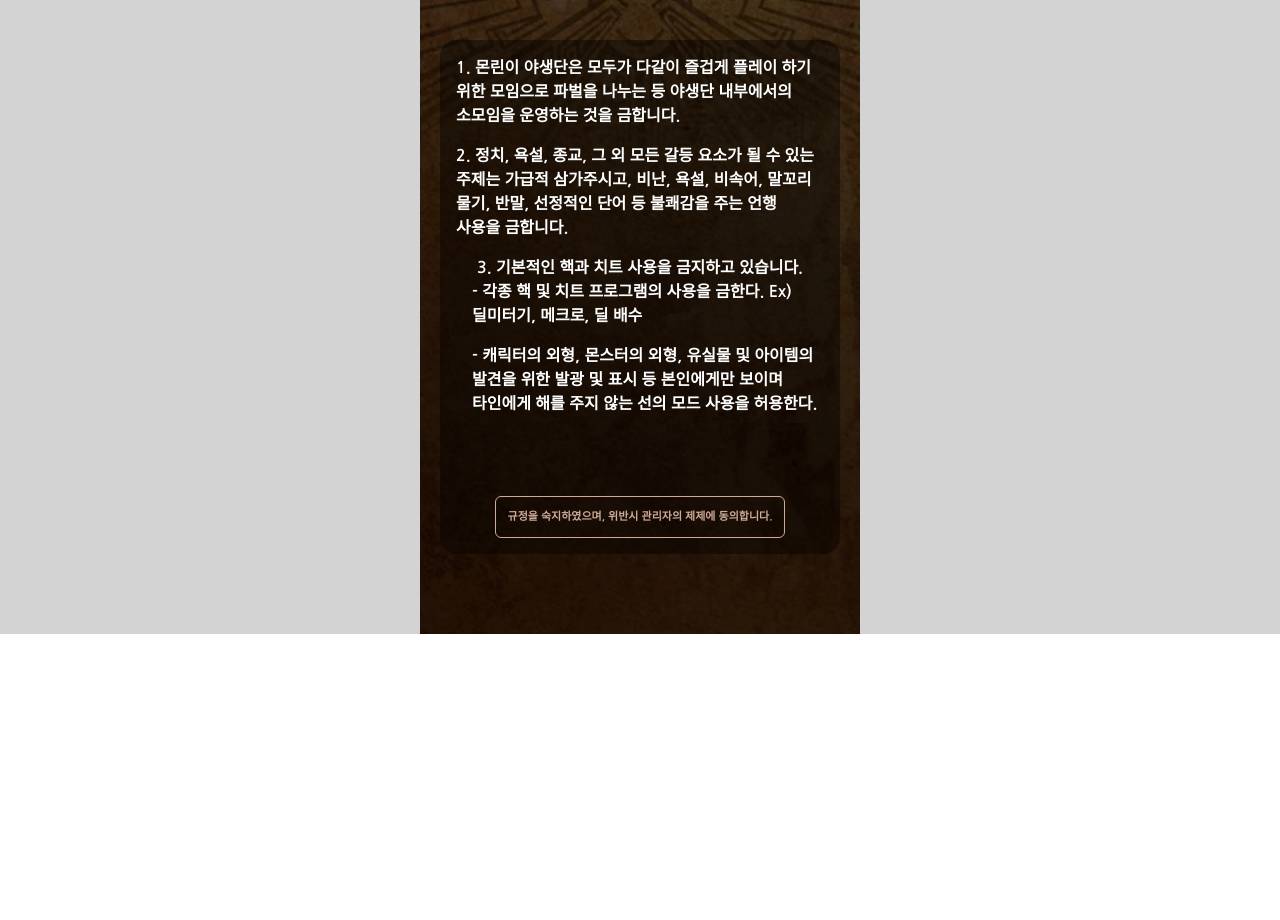
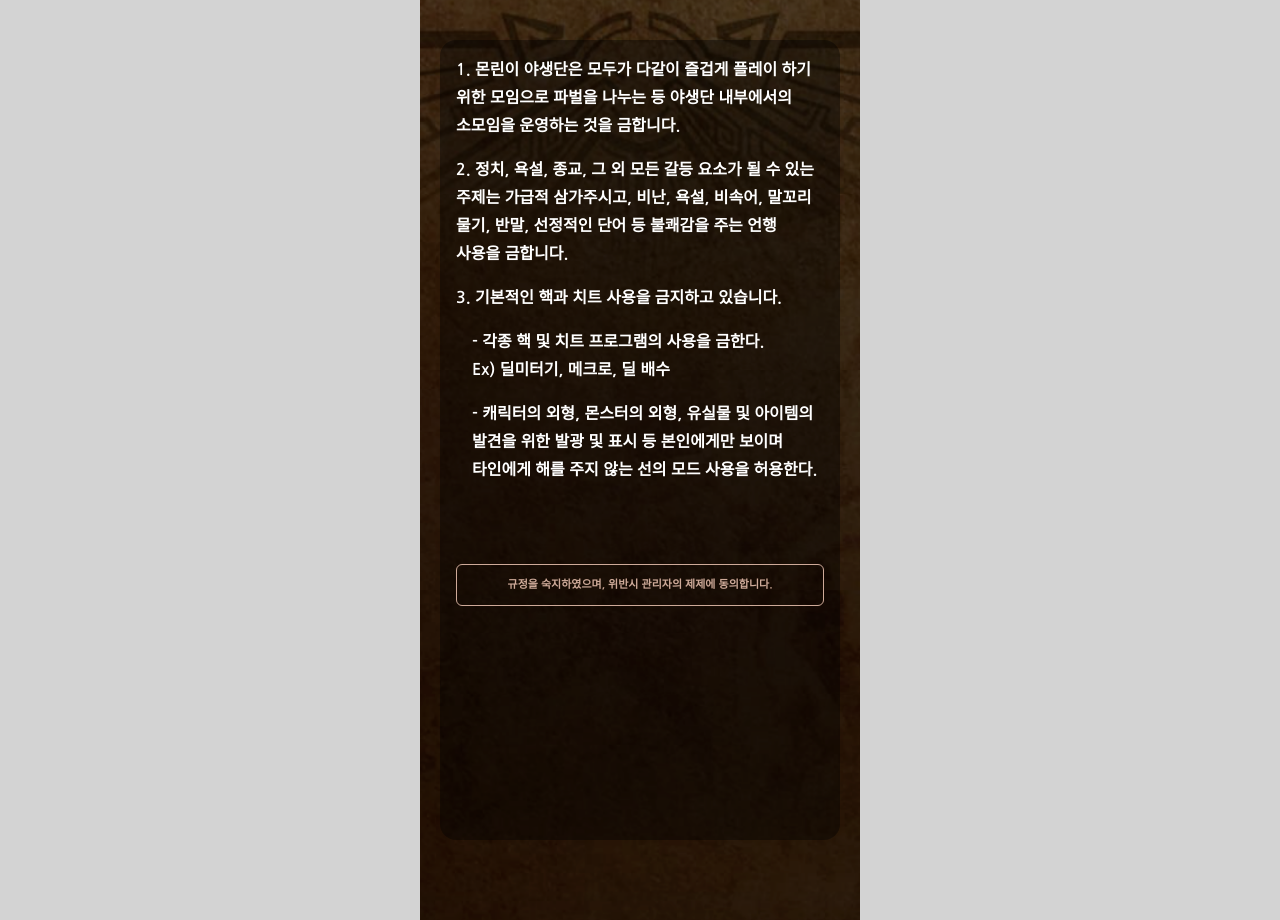
Before and after one commit to chy2love/MHW-GuildCard, a Next.js app: page /post-card in a window 1280 px wide. Before the commit the page ends 800 px from the top, so only its background shows below. Built offline with nearby package versions, Linux system fonts and the light colour scheme.

Commit message:
#수정사항 - 텍스트 수정

```diff
--- a/src/app/(route)/post-card/page.tsx
+++ b/src/app/(route)/post-card/page.tsx
@@ -49,28 +49,29 @@ export default function Page() {
       <div className="max-w-[440px] flex justify-center w-full h-fit">
         <div className="w-full max-w-[440px] min-w-[390px] h-fit px-5 pt-10 pb-20 bg-card bg-center bg-cover bg-no-repeat">
           {page === 0 && (
-            <div className="w-full h-full bg-black bg-opacity-40 rounded-2xl p-4 flex flex-col items-center">
-              <p className="font-bold text-white leading-6 break-keep">
+            <div className="w-full h-full min-h-screen bg-black bg-opacity-40 rounded-2xl p-4 flex flex-col">
+              <p className="font-bold text-white leading-7 break-keep">
                 1. 몬린이 야생단은 모두가 다같이 즐겁게 플레이 하기 위한
                 모임으로 파벌을 나누는 등 야생단 내부에서의 소모임을 운영하는
                 것을 금합니다.
               </p>
               <br />
-              <p className="font-bold text-white leading-6 break-keep">
+              <p className="font-bold text-white leading-7 break-keep">
                 2. 정치, 욕설, 종교, 그 외 모든 갈등 요소가 될 수 있는 주제는
                 가급적 삼가주시고, 비난, 욕설, 비속어, 말꼬리 물기, 반말,
                 선정적인 단어 등 불쾌감을 주는 언행 사용을 금합니다.
               </p>
               <br />
-              <p className="font-bold text-white leading-6 break-keep">
+              <p className="font-bold text-white leading-7 break-keep">
                 3. 기본적인 핵과 치트 사용을 금지하고 있습니다.
               </p>
-              <p className="pl-4 font-bold text-white leading-6 break-keep">
-                - 각종 핵 및 치트 프로그램의 사용을 금한다. Ex) 딜미터기,
-                메크로, 딜 배수
+              <br />
+              <p className="pl-4 font-bold text-white leading-7 break-keep">
+                - 각종 핵 및 치트 프로그램의 사용을 금한다.
+                <br /> Ex) 딜미터기, 메크로, 딜 배수
               </p>
               <br />
-              <p className="pl-4 font-bold text-white leading-6 break-keep">
+              <p className="pl-4 font-bold text-white leading-7 break-keep">
                 - 캐릭터의 외형, 몬스터의 외형, 유실물 및 아이템의 발견을 위한
                 발광 및 표시 등 본인에게만 보이며 타인에게 해를 주지 않는 선의
                 모드 사용을 허용한다.
```
